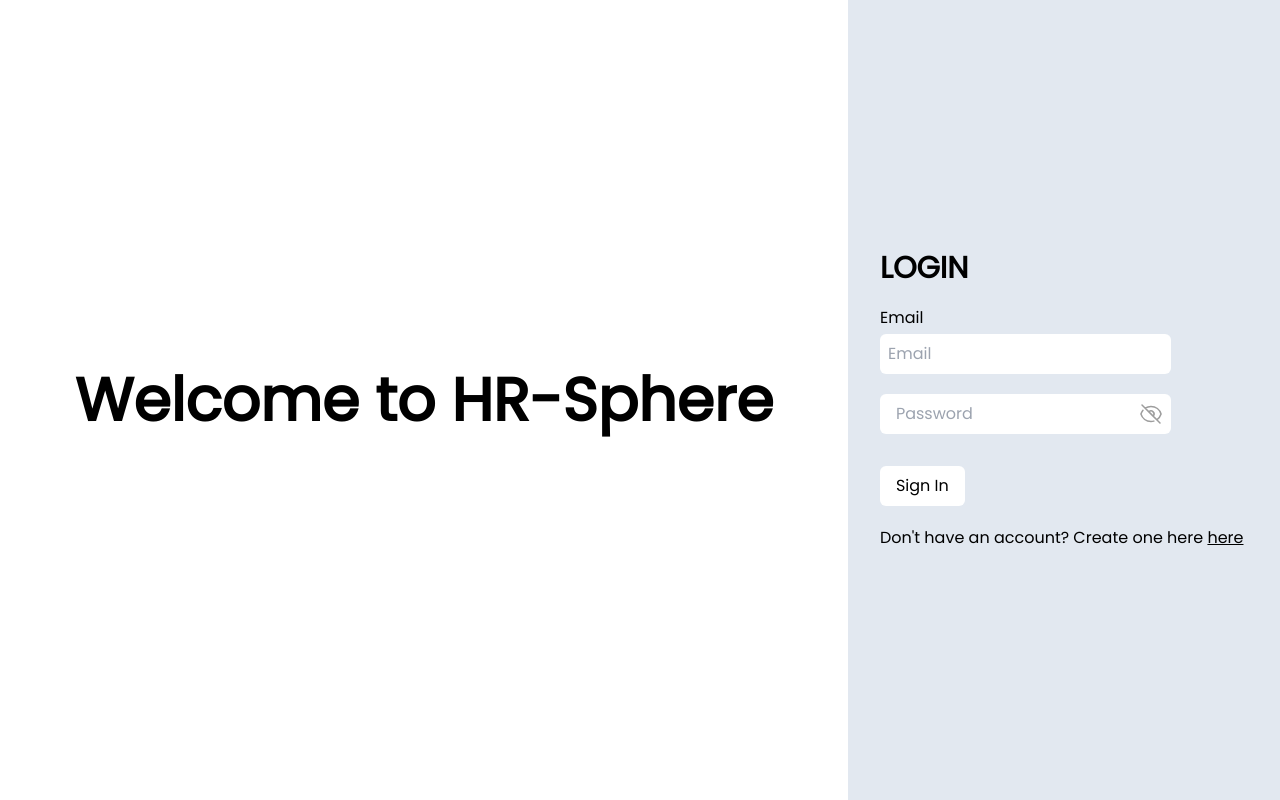
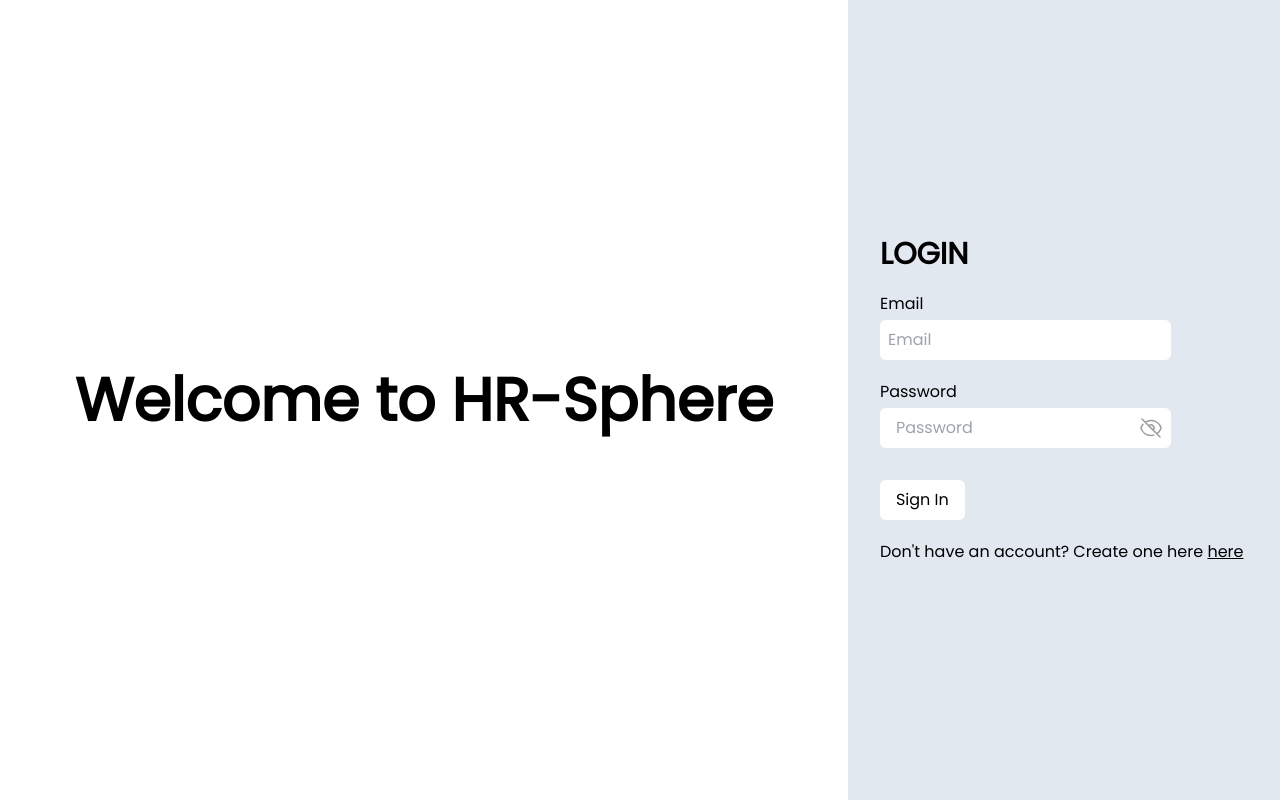
Before and after one commit to oseji/HR-Sphere, a React (Vite) app: page / in a window 1280 px wide. Built offline with nearby package versions, Linux system fonts and the light colour scheme.

Commit message:
added label for password in login forms

```diff
--- a/src/dashboard/LoginPage.tsx
+++ b/src/dashboard/LoginPage.tsx
@@ -78,8 +78,10 @@ const LoginPage = (props: loginPageProps) => {
           </div>
 
           <div className="loginFieldGrp">
+            <label htmlFor="registerPassword">Password</label>
             <div className="passwordBox">
               <input
+                id="registerPassword"
                 className="loginInput"
                 type="password"
                 placeholder="Password"
@@ -163,8 +165,10 @@ const LoginPage = (props: loginPageProps) => {
           </div>
 
           <div className="loginFieldGrp">
+            <label htmlFor="loginPassword">Password</label>
             <div className="passwordBox">
               <input
+                id="loginPassword"
                 className="loginInput"
                 type="password"
                 placeholder="Password"
```
